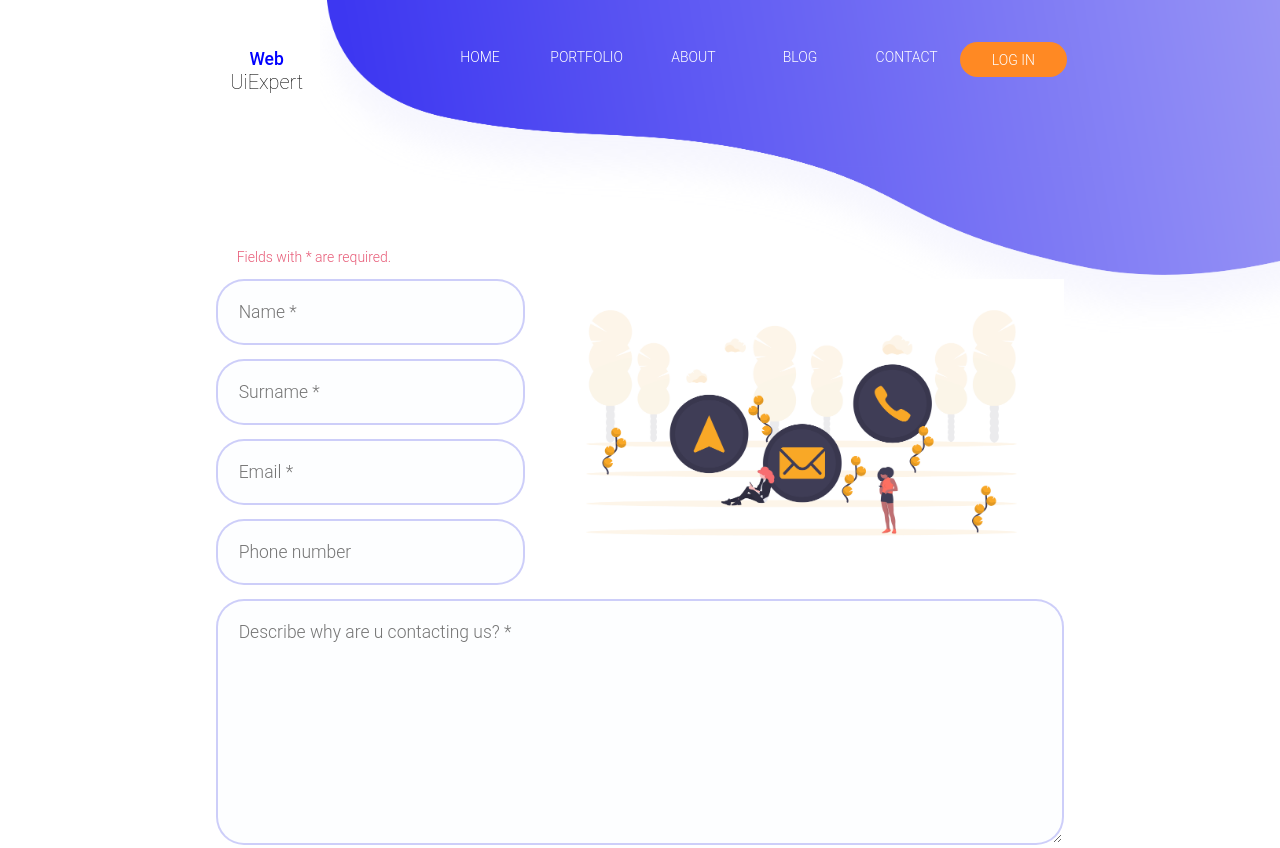
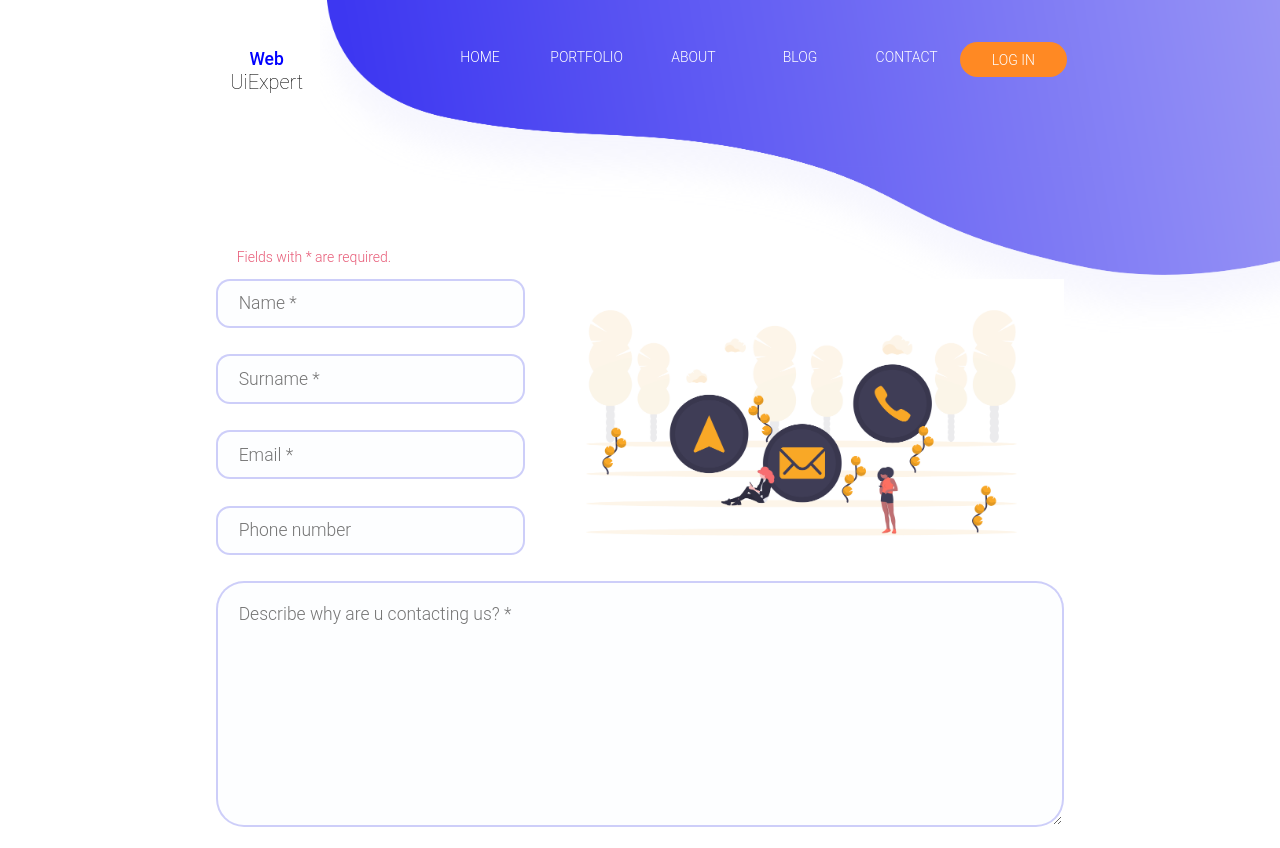
Before and after one commit to amin-o/ui-expert, a plain HTML site: page contactUs.html in a window 1280 px wide. Shown: the top 848 px of the page. Drawn offline with Linux system fonts and the light colour scheme.

Commit message:
Few tweaks on aboutUs page

```diff
--- a/styles/contactUs/contactUsMain.css
+++ b/styles/contactUs/contactUsMain.css
@@ -116,6 +116,7 @@
     padding-top: 2rem;
     display: grid;
     grid-template-columns: repeat(12,1fr);
+
     gap: 1rem;
     text-align: left;
     align-items: middle;
@@ -130,6 +131,7 @@
       grid-column: 6/11;
       grid-row: 2 / 6;
       width: 100%;
+
       margin: 0 auto;
 
 
@@ -145,12 +147,12 @@
 
 
   .contact-us-main input{
-
+    max-height: 0.25rem;
     grid-column: 3/6;
-    padding: 1.5rem;
+    padding : 1.5rem;
     border: rgba(50, 50, 230, 0.233) solid 2px;
     background-color: rgba(240, 248, 255, 0.171);
-    border-radius: 2rem;
+    border-radius: 1rem;
     font-size: 1.25rem;
     color: #3b3b3b;
 
```
Also changed, not shown: 1 other file.
